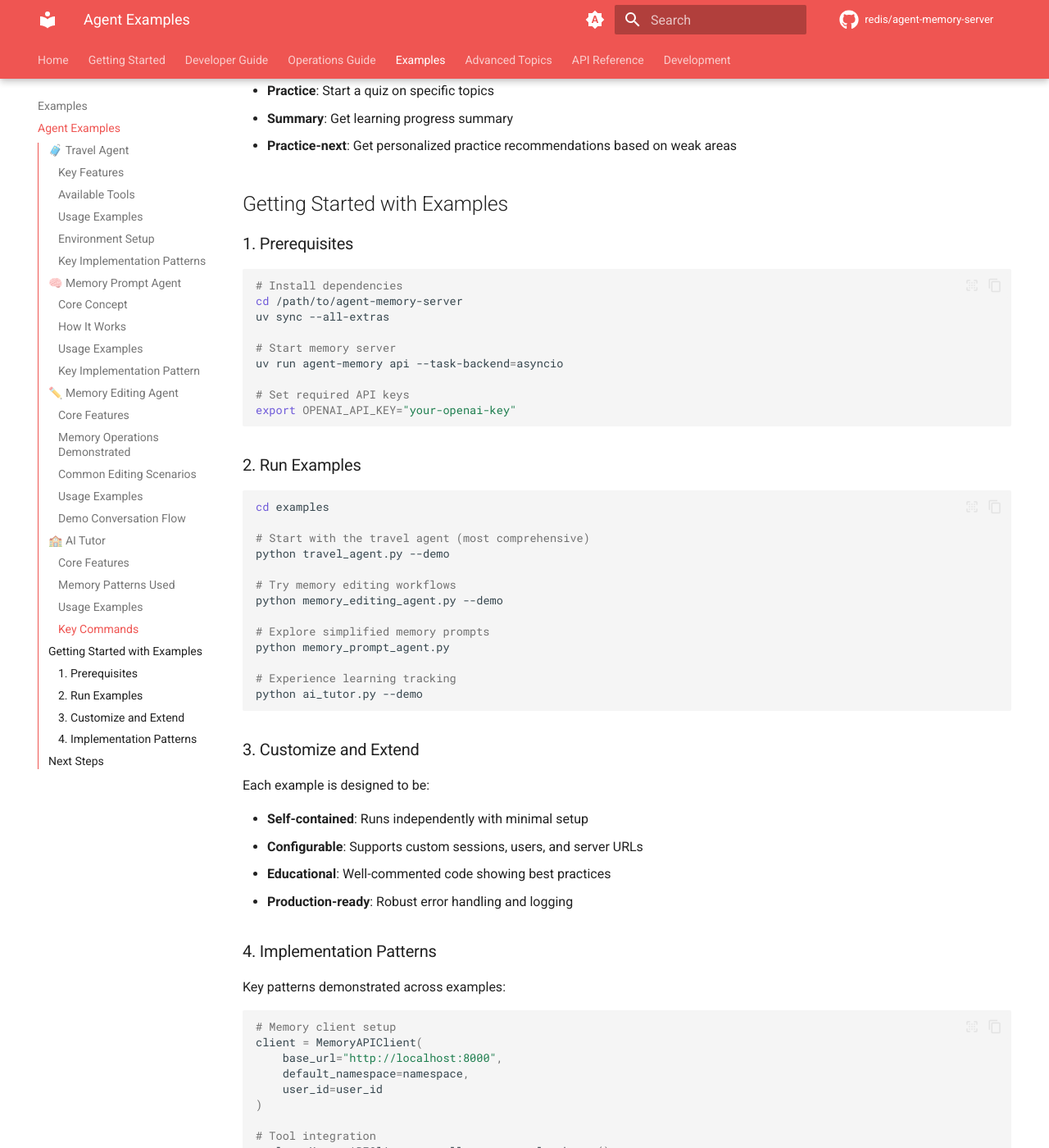
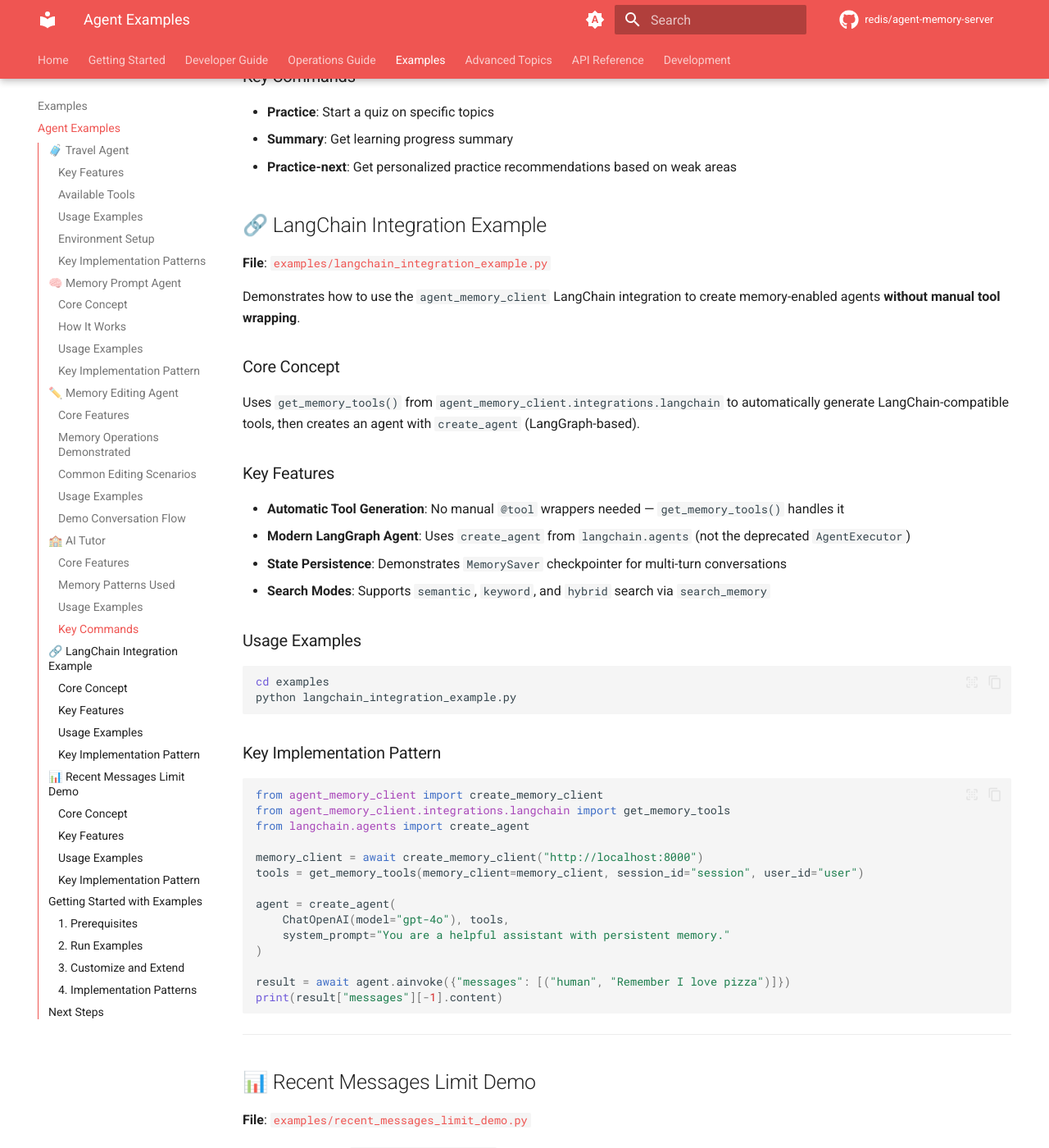
Before and after one commit to redis/agent-memory-server, an MkDocs documentation site: the page built from docs/agent-examples.md, in a window 1280 px wide and 1400 px high, scrolled down 5873 px. Shown: the whole window at 82% size. Built offline with MkDocs 1.6.1 and Material for MkDocs 9.7.7, drawn with Linux system fonts in a browser that asks for light colours; comment, search, counter and statistics services are not loaded; the version menu is left out; some of the changed text lies outside the part shown.

Commit message:
docs: update agent-examples.md with search modes and new example sections

````diff
--- a/docs/agent-examples.md
+++ b/docs/agent-examples.md
@@ -20,7 +20,7 @@
 
 The travel agent automatically discovers and uses all memory tools:
 
-1. **search_memory** - Search through previous conversations and stored information
+1. **search_memory** - Search through previous conversations and stored information (supports `semantic`, `keyword`, and `hybrid` search modes)
 2. **get_or_create_working_memory** - Check current working memory session
 3. **lazily_create_long_term_memory** - Store important information as structured memories (promoted to long-term storage later)
 4. **update_working_memory_data** - Store/update session-specific data like trip plans
@@ -135,7 +135,7 @@
 
 ### Memory Operations Demonstrated
 
-1. **search_memory** - Find existing memories using natural language
+1. **search_memory** - Find existing memories using natural language (supports `semantic`, `keyword`, and `hybrid` search modes)
 2. **get_long_term_memory** - Retrieve specific memories by ID
 3. **lazily_create_long_term_memory** - Store new information (promoted to long-term storage later)
 4. **eagerly_create_long_term_memory** - Create long-term memories directly for immediate storage
@@ -245,6 +245,92 @@
 - **Summary**: Get learning progress summary
 - **Practice-next**: Get personalized practice recommendations based on weak areas
 
+## 🔗 LangChain Integration Example
+
+**File**: [`examples/langchain_integration_example.py`](https://github.com/redis/agent-memory-server/blob/main/examples/langchain_integration_example.py)
+
+Demonstrates how to use the `agent_memory_client` LangChain integration to create memory-enabled agents **without manual tool wrapping**.
+
+### Core Concept
+
+Uses `get_memory_tools()` from `agent_memory_client.integrations.langchain` to automatically generate LangChain-compatible tools, then creates an agent with `create_agent` (LangGraph-based).
+
+### Key Features
+
+- **Automatic Tool Generation**: No manual `@tool` wrappers needed — `get_memory_tools()` handles it
+- **Modern LangGraph Agent**: Uses `create_agent` from `langchain.agents` (not the deprecated `AgentExecutor`)
+- **State Persistence**: Demonstrates `MemorySaver` checkpointer for multi-turn conversations
+- **Search Modes**: Supports `semantic`, `keyword`, and `hybrid` search via `search_memory`
+
+### Usage Examples
+
+```bash
+cd examples
+python langchain_integration_example.py
+```
+
+### Key Implementation Pattern
+
+```python
+from agent_memory_client import create_memory_client
+from agent_memory_client.integrations.langchain import get_memory_tools
+from langchain.agents import create_agent
+
+memory_client = await create_memory_client("http://localhost:8000")
+tools = get_memory_tools(memory_client=memory_client, session_id="session", user_id="user")
+
+agent = create_agent(
+    ChatOpenAI(model="gpt-4o"), tools,
+    system_prompt="You are a helpful assistant with persistent memory."
+)
+
+result = await agent.ainvoke({"messages": [("human", "Remember I love pizza")]})
+print(result["messages"][-1].content)
+```
+
+---
+
+## 📊 Recent Messages Limit Demo
+
+**File**: [`examples/recent_messages_limit_demo.py`](https://github.com/redis/agent-memory-server/blob/main/examples/recent_messages_limit_demo.py)
+
+Demonstrates the `recent_messages_limit` parameter for efficiently retrieving only the most recent N messages from working memory.
+
+### Core Concept
+
+When working memory grows large, retrieving all messages is expensive. The `recent_messages_limit` parameter lets you fetch only the N most recent messages, useful for context windows and UI displays.
+
+### Key Features
+
+- **Efficient Retrieval**: Fetch only the messages you need instead of the full history
+- **SDK Integration**: Uses `agent_memory_client` for both storing and retrieving working memory
+- **Multiple Scenarios**: Tests various limits (3, 5, 1, 0) and compares with unlimited retrieval
+- **Direct API Verification**: Also demonstrates the raw HTTP API for comparison
+
+### Usage Examples
+
+```bash
+cd examples
+python recent_messages_limit_demo.py
+```
+
+### Key Implementation Pattern
+
+```python
+from agent_memory_client import create_memory_client
+
+client = await create_memory_client(base_url="http://localhost:8000")
+
+# Get only the 3 most recent messages
+memory = await client.get_working_memory(
+    session_id="my-session",
+    namespace="demo",
+    recent_messages_limit=3
+)
+```
+
+---
+
 ## Getting Started with Examples
 
 ### 1. Prerequisites
@@ -254,8 +340,8 @@
 cd /path/to/agent-memory-server
 uv sync --all-extras
 
-# Start memory server
-uv run agent-memory api --task-backend=asyncio
+# Start memory server (disable auth for local development)
+DISABLE_AUTH=true uv run agent-memory api --task-backend=asyncio
 
 # Set required API keys
 export OPENAI_API_KEY="your-openai-key"
@@ -277,6 +363,12 @@
 
 # Experience learning tracking
 python ai_tutor.py --demo
+
+# LangChain integration (requires langchain, langchain_openai)
+python langchain_integration_example.py
+
+# Recent messages limit feature demo
+python recent_messages_limit_demo.py
 ```
 
 ### 3. Customize and Extend
````
